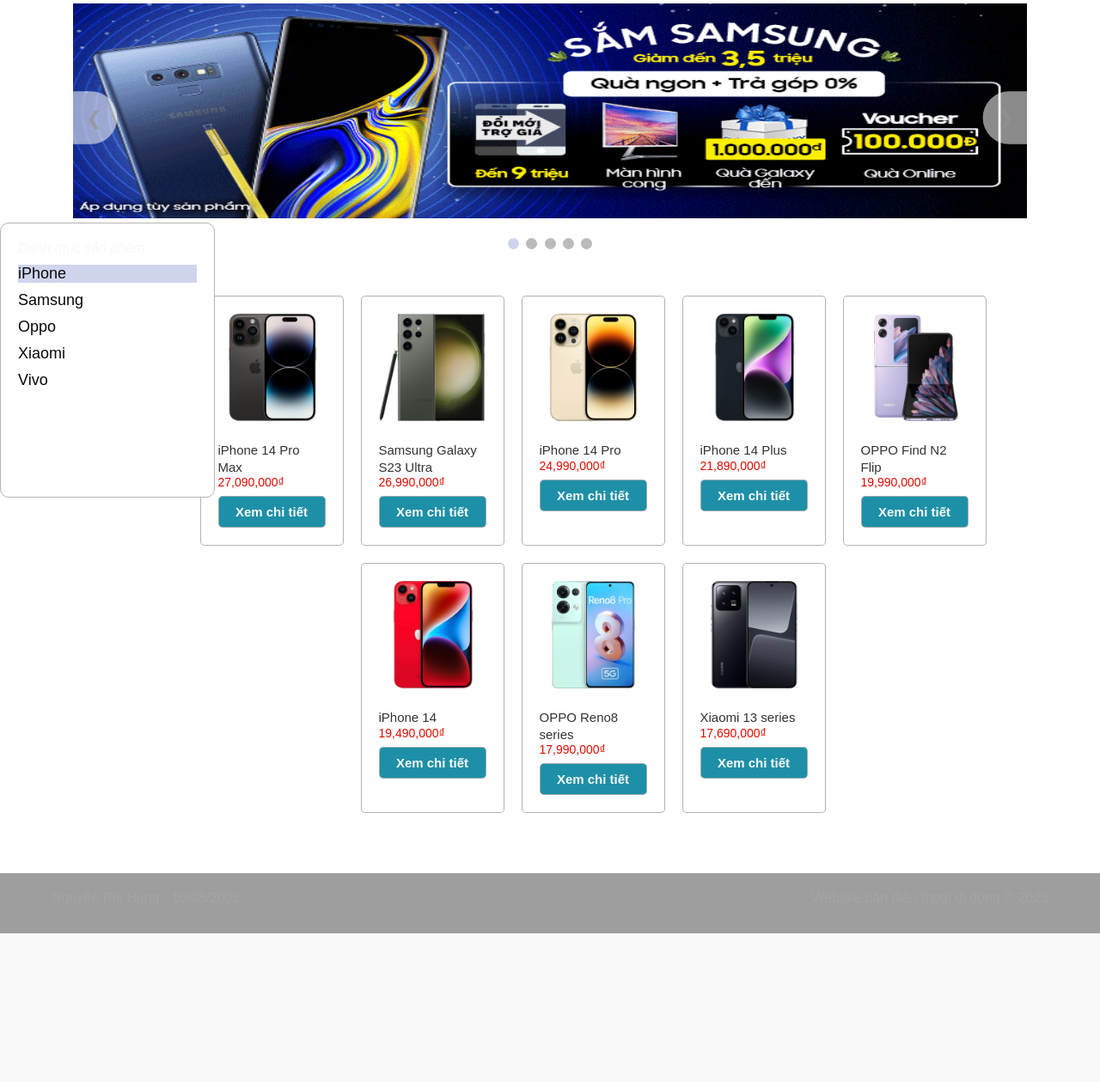
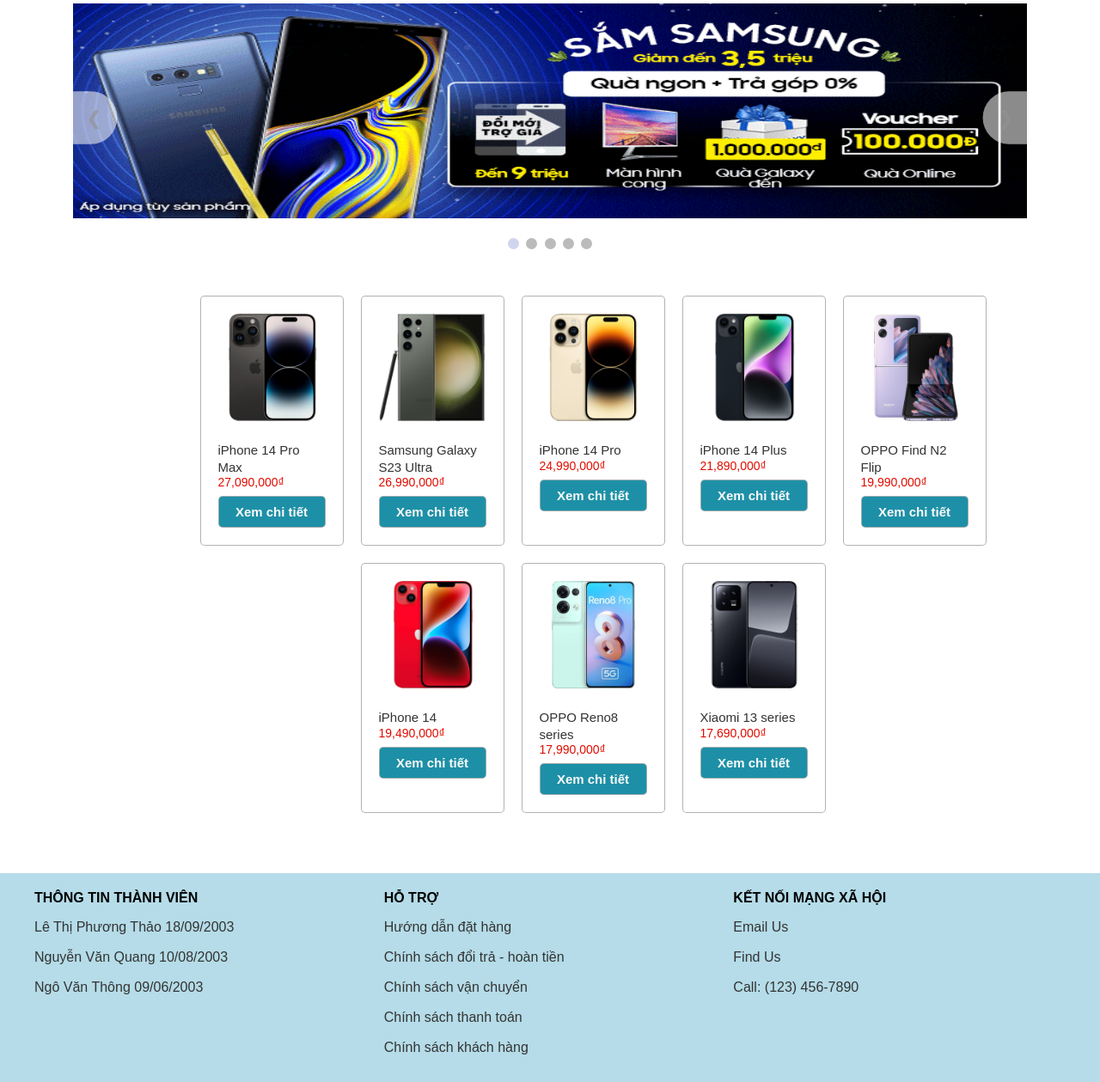
Before and after one commit to phamdungdev03/Web_BanSach, a PHP site: page / in a window 1280 px wide. Shown: the part 96-1355 px from the top of the page at 86% size. Before the commit the page ends 1182 px from the top, so only its background shows below. Run offline with PHP 8.4, Linux system fonts and the light colour scheme; data comes from the database, SQL or seed files in the repository.

Commit message:
demo footer

```diff
--- a/chitietsanpham.php
+++ b/chitietsanpham.php
@@ -137,15 +137,13 @@
 
 	</div>
   </div>
-  <footer >
+  <!-- <footer >
 		<div class="footer-ct">
 				<p>Nguyễn Phi Hùng - 10/08/2002 </p>
 				<p>Website bán điện thoại di động &copy; 2023</p>
 		</div>
 
-
-
-	</footer>
+	</footer> -->
 
 </body>
 </html>
--- a/dangnhap.php
+++ b/dangnhap.php
@@ -93,12 +93,12 @@
   </div>
 
 </div>
-<footer style ="bottom: 0; height:  103px; ">
+<!-- <footer style ="bottom: 0; height:  103px; ">
     <div class="footer-ct" >
             <p>Nguyễn Phi Hùng - 10/08/2002 </p>
             <p>Website bán điện thoại di động &copy; 2023</p>
     </div>
-</footer>
+</footer> -->
 </body>
 </html>
 <script src="https://cdnjs.cloudflare.com/ajax/libs/jquery/3.6.0/jquery.min.js" referrerpolicy="no-referrer"></script>
--- a/dtoppo.php
+++ b/dtoppo.php
@@ -178,13 +178,13 @@
 		</main>
 
 	</div>
-	<footer>
+	<!-- <footer>
 		<div class="footer-ct">
 				<p>Nguyễn Phi Hùng - 10/08/2002 </p>
 				<p>Website bán điện thoại di động &copy; 2023</p>
 		</div>
 
-	</footer>
+	</footer> -->
 	<script src="script.js"></script>
 </body>
 </html>
--- a/dtsamsung.php
+++ b/dtsamsung.php
@@ -178,13 +178,13 @@
 		</main>
 
 	</div>
-	<footer>
+	<!-- <footer>
 		<div class="footer-ct">
 				<p>Nguyễn Phi Hùng - 10/08/2002 </p>
 				<p>Website bán điện thoại di động &copy; 2023</p>
 		</div>
 
-	</footer>
+	</footer> -->
 	<script src="script.js"></script>
 </body>
 </html>
--- a/dtvivo.php
+++ b/dtvivo.php
@@ -179,13 +179,12 @@
 		</main>
 
 	</div>
-	<footer>
+	<!-- <footer>
 		<div class="footer-ct">
 				<p>Nguyễn Phi Hùng - 10/08/2002 </p>
 				<p>Website bán điện thoại di động &copy; 2023</p>
 		</div>
-
-	</footer>
+	</footer> -->
 	<script src="script.js"></script>
 </body>
 </html>
--- a/dtxiaomi.php
+++ b/dtxiaomi.php
@@ -178,13 +178,13 @@
 		</main>
 
 	</div>
-	<footer>
+	<!-- <footer>
 		<div class="footer-ct">
 				<p>Nguyễn Phi Hùng - 10/08/2002 </p>
 				<p>Website bán điện thoại di động &copy; 2023</p>
 		</div>
 
-	</footer>
+	</footer> -->
 	<script src="script.js"></script>
 </body>
 </html>
--- /dev/null
+++ b/footer.php
@@ -0,0 +1,75 @@
+<style>
+    footer {
+        background: #B5DCE8;
+        padding: 20px;
+    }
+
+    .footer_container {
+        max-width: 1200px;
+        margin: 0 auto;
+        display: flex;
+        justify-content: space-between;
+        gap: 20px;
+    }
+
+    .footer_container div {
+        flex: 1;
+    }
+
+    .footer_column h3 {
+        font-size: 16px;
+        margin-bottom: 10px;
+        text-transform: uppercase;
+    }
+
+    .footer_column ul {
+        list-style: none;
+        padding: 0;
+    }
+
+    .footer_column ul li {
+        margin-bottom: 5px;
+    }
+
+    .footer_column ul li a {
+        display: block;
+        text-decoration: none;
+        color: #333;
+        padding: 6px 0;
+    }
+
+    .footer_column ul li a:hover {
+        color: #007BFF;
+    }
+</style>
+
+<footer>
+    <section class="footer_container">
+        <div class="footer_column">
+            <h3>Thông tin thành viên</h3>
+            <ul>
+                <li><a href="#">Lê Thị Phương Thảo 18/09/2003</a></li>
+                <li><a href="#">Nguyễn Văn Quang 10/08/2003</a></li>
+                <li><a href="#">Ngô Văn Thông 09/06/2003</a></li>
+            </ul>
+        </div>
+        <div class="footer_column">
+            <h3>Hỗ trợ</h3>
+            <ul>
+                <li><a href="#">Hướng dẫn đặt hàng</a></li>
+                <li><a href="#">Chính sách đổi trả - hoàn tiền</a></li>
+                <li><a href="#">Chính sách vận chuyển</a></li>
+                <li><a href="#">Chính sách thanh toán</a></li>
+                <li><a href="#">Chính sách khách hàng</a></li>
+            </ul>
+        </div>
+        <div class="footer_column">
+            <h3>Kết nối mạng xã hội</h3>
+            <ul>
+                <li><a href="#">Email Us</a></li>
+                <li><a href="#">Find Us</a></li>
+                <li><a href="#">Call: (123) 456-7890</a></li>
+            </ul>
+        </div>
+    </section>
+</footer>
--- a/index.php
+++ b/index.php
@@ -76,17 +76,15 @@
 
 
 	</header>
-	<div class="sidebar">
-		<!-- <p style="font-size: 16px;">DANH MỤC SẢN PHẨM</p> -->
+	<!-- <div class="sidebar">
 		<i>Danh mục sản phẩm</i>
         <a href="dtiphone.php" class="active">iPhone</a>
         <a href="dtsamsung.php">Samsung</a>
         <a href="dtoppo.php">Oppo</a>
         <a href="dtxiaomi.php">Xiaomi</a>
         <a href="dtvivo.php">Vivo</a>
-    </div>
+    </div> -->
 	<div class="container">
-
 		<main>
 			<div class="banner">
                 <div class="slideshow-container">
@@ -170,19 +168,12 @@
 				</div>
 			</div>
 		</main>
+	</div>
 
-	</div>
-	<footer >
-		<div class="footer-ct">
-				<p>Nguyễn Phi Hùng - 10/08/2002 </p>
-				<p>Website bán điện thoại di động &copy; 2023</p>
-		</div>
+	<?php
+		require("./footer.php");
+	?>
 
-	</footer>
-
-
-	<script src="script.js">
-
-	</script>
+	<script src="script.js"></script>
 </body>
 </html>
--- a/style.css
+++ b/style.css
@@ -8,17 +8,14 @@
     padding: 0;
     margin: 0;
     font-family: Arial, Helvetica, sans-serif;
-    color: rgba(209, 202, 202, 0.151);
+    /* color: rgba(209, 202, 202, 0.151); */
 }
-
-
-
-
 
 .container {
 	max-width: 1200px;
 	margin: 0 auto;
 	padding: 0 20px;
+  /* background: #B5DCE8; */
 }
 .header-container{
   height: 70px; ;
@@ -257,31 +254,11 @@
   color: #0040e1;
 }
 .product p {
-
   overflow: hidden;
   font-size: 14px;
   color: #e10c00;
   vertical-align: middle;
   margin-right: 10px;
-}
-
-footer {
-	padding: 20px 0;
-  background-color: #9e9e9e;
-  height: 70px;
-
-  left: 0;
-  right: 0;
-  bottom: 0;
-}
-.footer-ct{
-  margin: 0 auto;
-	padding: 0 20px;
-  display: flex;
-	color: #fff;
-  justify-content: space-between;
-   max-width: 1200px;
-   align-items: center;
 }
 
 /* Menu trái */
```
